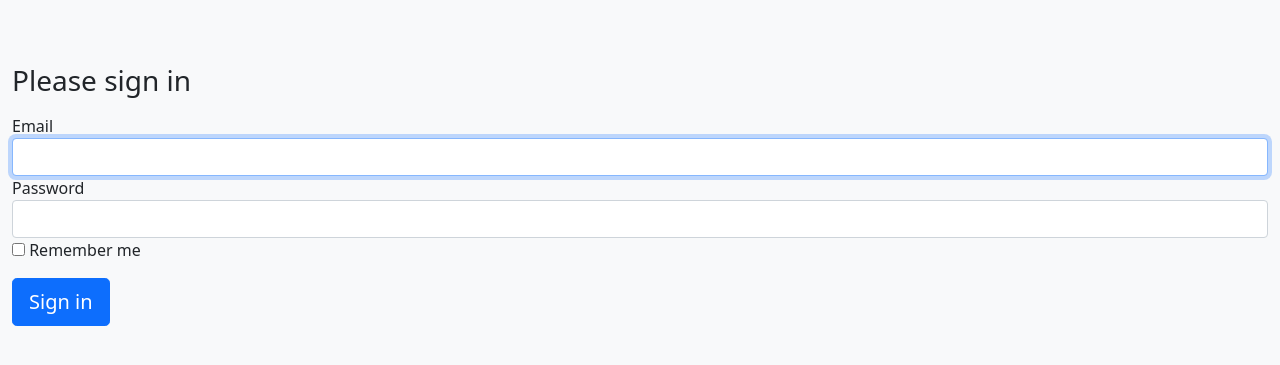
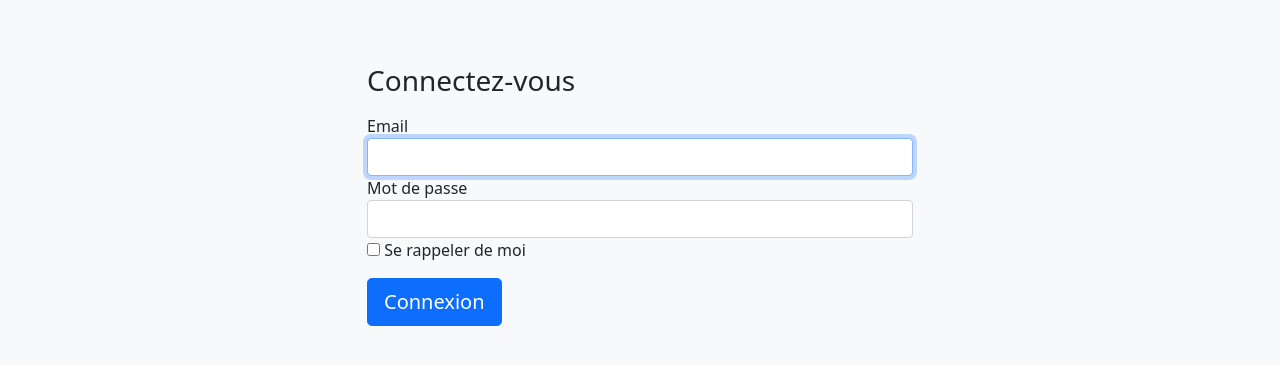
Before and after one commit to Audrey906/planning_menu, a Symfony app: template templates/security/login.html.twig in a window 1280 px wide. Shown: the part 56-421 px from the top of the page. Run offline with Twig, Linux system fonts and the light colour scheme; the template is opened without the code that fills it, so the values that code supplies are empty; some libraries are stand-ins or nearby versions.

Commit message:
fix view register, login, one dish

```diff
--- a/templates/dish/show.html.twig
+++ b/templates/dish/show.html.twig
@@ -3,16 +3,16 @@
 {% block title %}Dish{% endblock %}
 
 {% block body %}
-    <h1>Dish</h1>
+    <h1>Plat</h1>
 
     <table class="table">
         <tbody>
             <tr>
                 <th>Id</th>
-                <td>{{ dish.id }}</td>
+                <td>#{{ dish.id }}</td>
             </tr>
             <tr>
-                <th>Dish_name</th>
+                <th>Nom</th>
                 <td>{{ dish.dishName }}</td>
             </tr>
         </tbody>
--- a/templates/security/login.html.twig
+++ b/templates/security/login.html.twig
@@ -3,6 +3,10 @@
 {% block title %}Log in!{% endblock %}
 
 {% block body %}
+
+<div class="container">
+    <div class="row">
+        <div class="col-12 offset-md-3 col-md-6 d-flex justify-content-center flex-column">
             <form method="post">
             {% if error %}
                 <div class="alert alert-danger">{{ error.messageKey|trans(error.messageData, 'security') }}</div>
@@ -10,14 +14,14 @@
 
             {% if app.user %}
                 <div class="mb-3">
-            You are logged in as {{ app.user.username }}, <a href="{{ path('app_logout') }}">Logout</a>
+                Vous êtes connecté en tant que  {{ app.user.username }}, <a href="{{ path('app_logout') }}">Déconnexion</a>
                 </div>
             {% endif %}
 
-    <h1 class="h3 mb-3 font-weight-normal">Please sign in</h1>
+            <h1 class="h3 mb-3 font-weight-normal">Connectez-vous</h1>
             <label for="inputEmail">Email</label>
             <input type="email" value="{{ last_username }}" name="_username" id="inputEmail" class="form-control" autocomplete="email" required autofocus>
-    <label for="inputPassword">Password</label>
+            <label for="inputPassword">Mot de passe</label>
             <input type="password" name="_password" id="inputPassword" class="form-control" autocomplete="current-password" required>
 
             <input type="hidden" name="_csrf_token" value="{{ csrf_token('authenticate') }}"
@@ -29,13 +33,18 @@
 
                 <div class="checkbox mb-3">
                     <label>
-                <input type="checkbox" name="_remember_me"> Remember me
+                        <input type="checkbox" name="_remember_me"> Se rappeler de moi
                     </label>
                 </div>
 
 
                 <button class="btn btn-lg btn-primary" type="submit">
-        Sign in
+                    Connexion
                 </button>
             </form>
+        </div>
+    </div>
+</div>
+
+
 {% endblock %}
```
Also changed, not shown: templates/dish/edit.html.twig (+7 -2 lines), templates/registration/register.html.twig (+7 -1 lines). Lines whose indentation alone changed are shown as unchanged.
